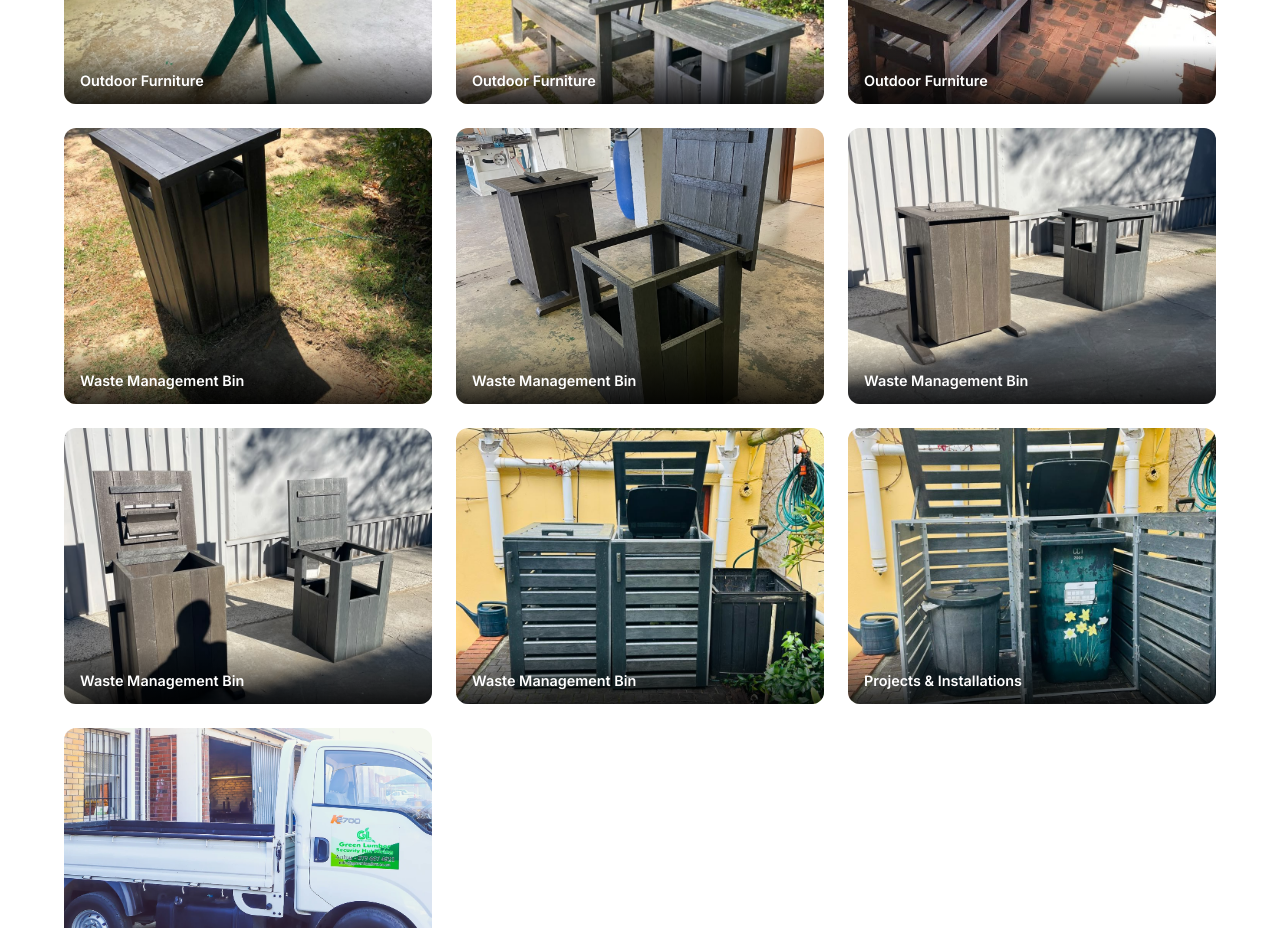
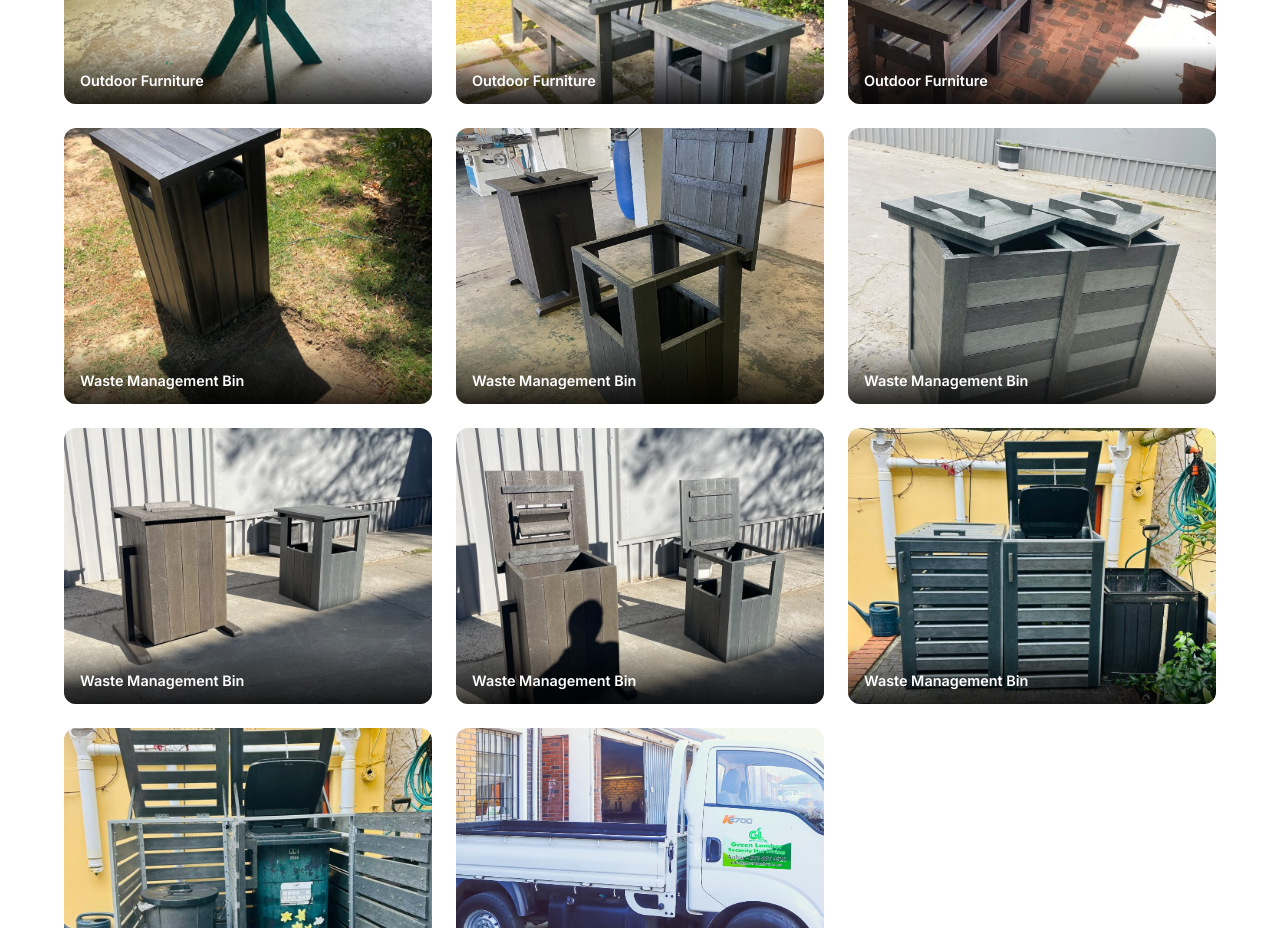
Before and after one commit to greenlumber-holdings/greenlumber-holdings.github.io, a plain HTML site: page index.html in a window 1280 px wide. Shown: the part 5520-6448 px from the top of the page. Drawn offline with Linux system fonts and the light colour scheme.

Commit message:
Update index.html

```diff
--- a/index.html
+++ b/index.html
@@ -340,6 +340,11 @@
 
         <div class="gallery-item show" data-category="waste" data-modal-image="img/Open bin.jpeg">
           <img src="img/Open bin.jpeg" alt="Waste Management Bin" loading="lazy">
+          <div class="gallery-label">Waste Management Bin</div>
+        </div>
+
+        <div class="gallery-item show" data-category="waste" data-modal-image="img/Compost bin.jpeg">
+          <img src="img/Compost bin.jpeg" alt="Waste Management Bin" loading="lazy">
           <div class="gallery-label">Waste Management Bin</div>
         </div>
 
```
